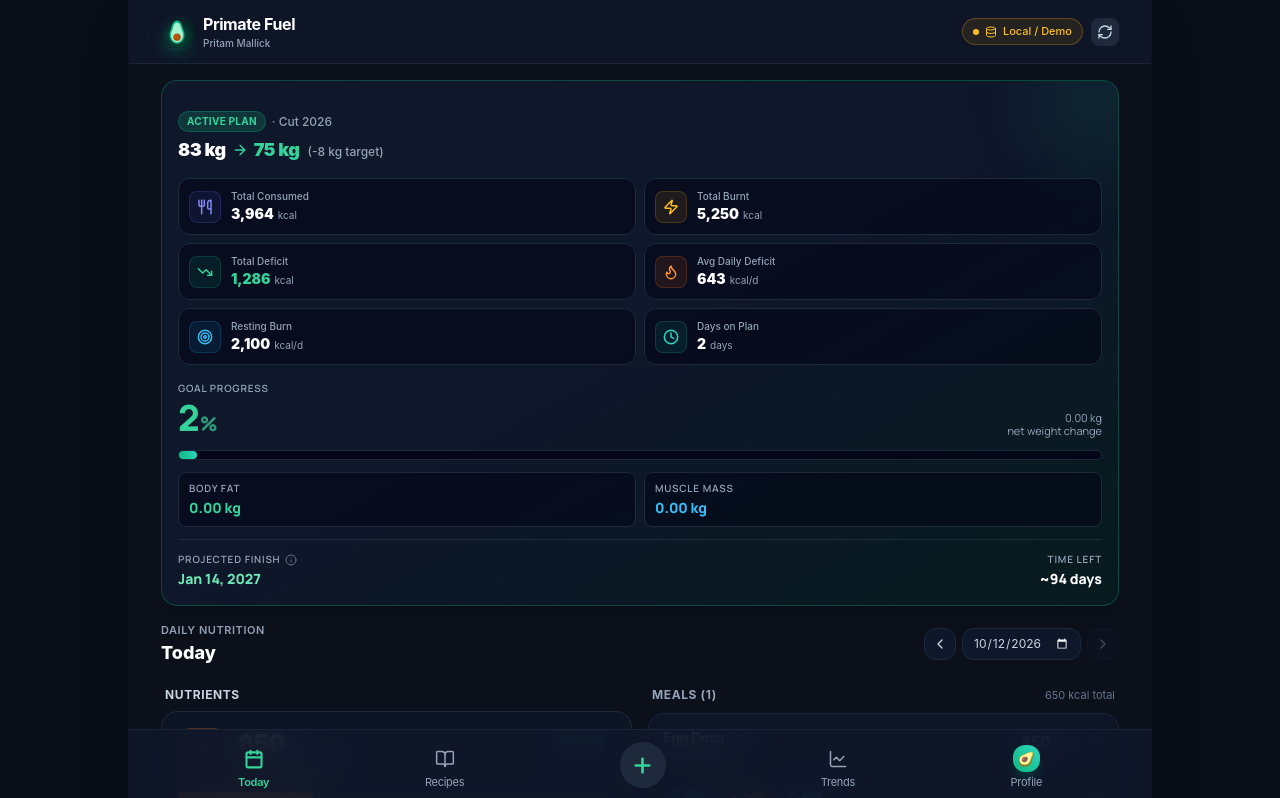
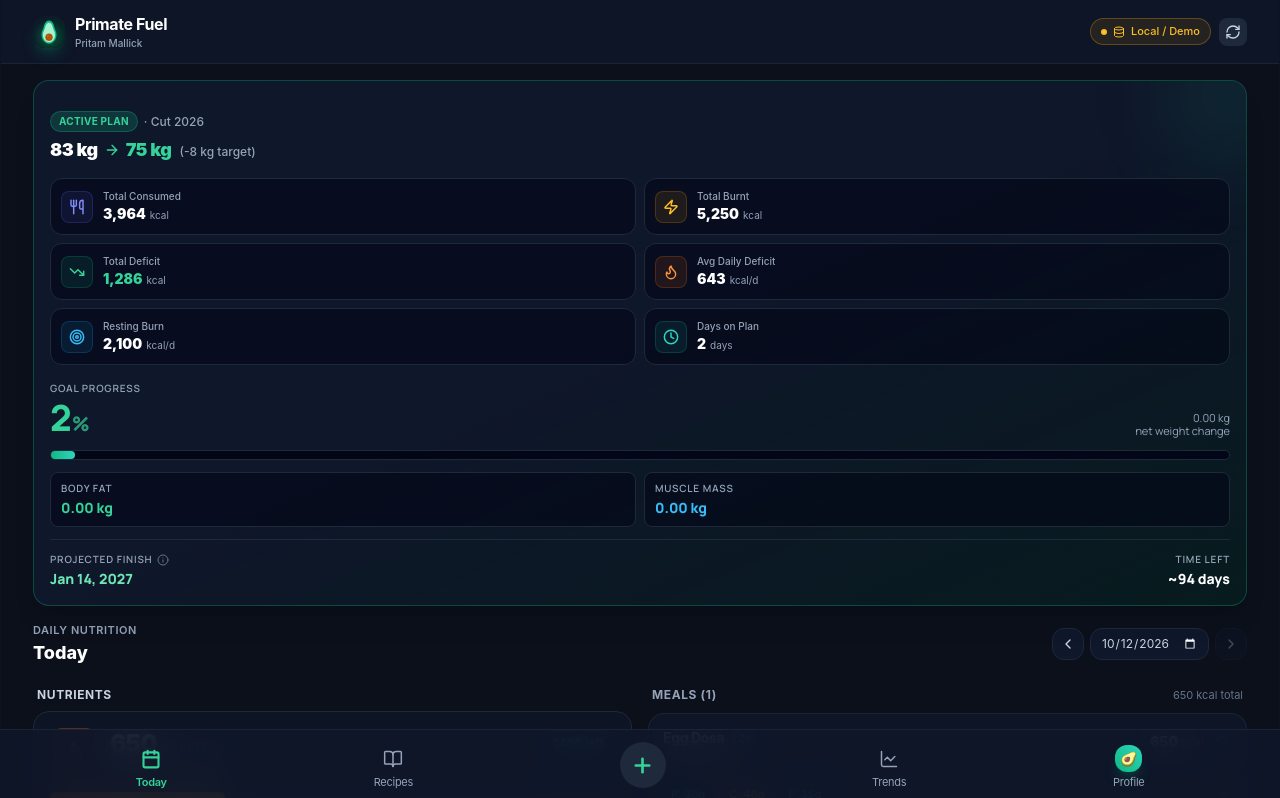
Before and after one commit to its-just-pritam/project-primate, a Next.js app: page / in a window 1280 px wide. Shown: the top 798 px of the page. Built offline with nearby package versions, Linux system fonts and the light colour scheme.

Commit message:
Responsive page upgrade

```diff
--- a/app/layout.tsx
+++ b/app/layout.tsx
@@ -39,7 +39,7 @@
   return (
     <html lang="en">
       <body className={`${manrope.variable} bg-[#090d16] text-slate-100 min-h-dvh antialiased flex justify-center`}>
-        <main className="w-full max-w-md md:max-w-3xl lg:max-w-5xl min-h-screen flex flex-col pb-32 shadow-2xl bg-[#0b101b] border-x border-slate-900/60 relative">
+        <main className="w-full max-w-md md:max-w-none min-h-screen flex flex-col pb-32 shadow-2xl bg-[#0b101b] border-x border-slate-900/60 relative">
           {children}
         </main>
       </body>
--- a/components/BottomNav.tsx
+++ b/components/BottomNav.tsx
@@ -21,7 +21,7 @@
   ];
 
   return (
-    <nav className="fixed bottom-0 left-0 right-0 z-40 bg-slate-900/90 backdrop-blur-lg border-t border-slate-800/80 px-2 py-2 pb-[max(0.5rem,env(safe-area-inset-bottom))] max-w-md md:max-w-3xl lg:max-w-5xl mx-auto md:px-8">
+    <nav className="fixed bottom-0 left-0 right-0 z-40 bg-slate-900/90 backdrop-blur-lg border-t border-slate-800/80 px-2 py-2 pb-[max(0.5rem,env(safe-area-inset-bottom))] max-w-md md:max-w-none mx-auto md:px-8">
       <div className="flex items-center justify-around">
         {tabs.map((tab) => {
           const Icon = tab.icon;
```
